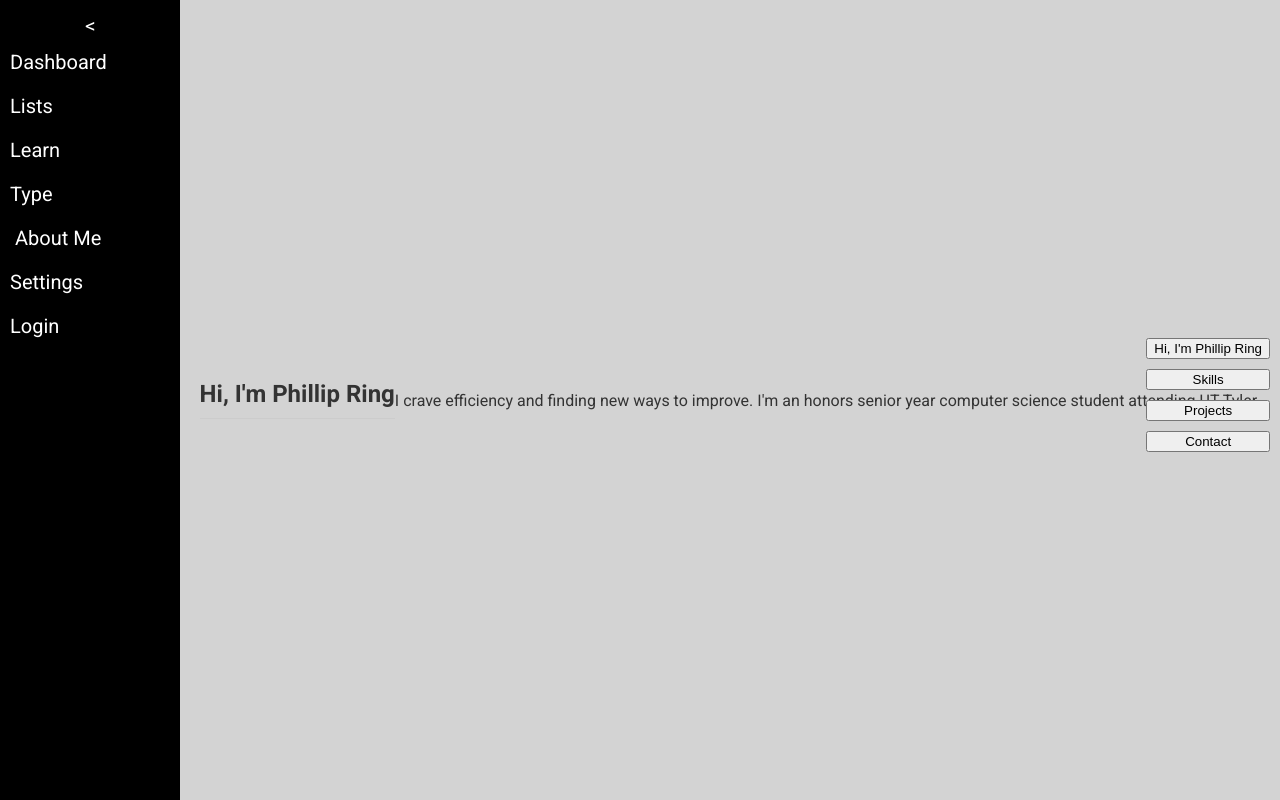
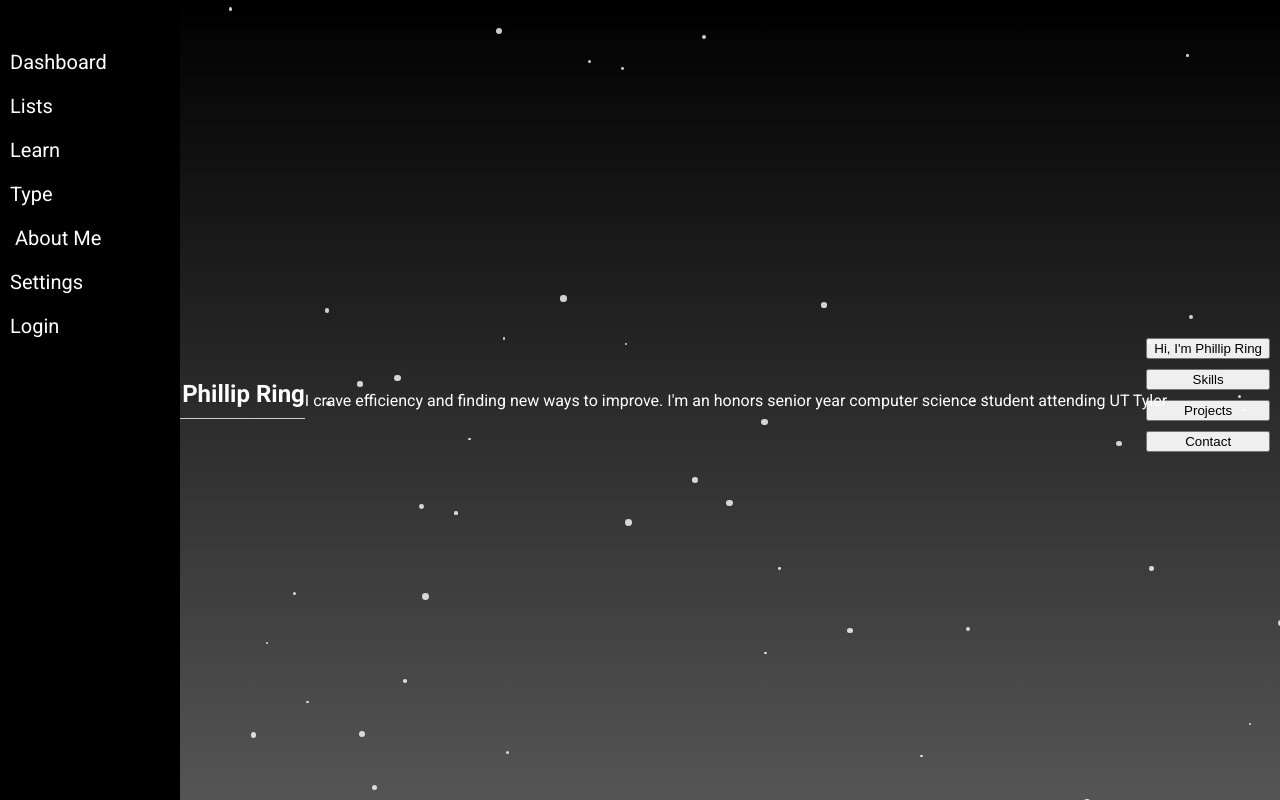
Before and after one commit to philwing100/Portfolio-Vue-Frontend, a Vue app: page / in a window 1280 px wide. Built offline with nearby package versions, Linux system fonts and the light colour scheme.

Commit message:
Falling snow/ash effect working for about me page

```diff
--- /dev/null
+++ b/src/components/AboutMeComponents/AshEffect.vue
@@ -0,0 +1,81 @@
+<template>
+  <div class="particle-container" ref="container"></div>
+</template>
+
+<script>
+export default {
+  mounted() {
+    this.particles = [];
+    this.$nextTick(() => {
+      // Ensures DOM is fully rendered before accessing the container
+      this.createParticles();
+      this.animateParticles();
+    });
+  },
+  methods: {
+    createParticles() {
+      for (let i = 0; i < 50; i++) {
+        this.addParticle();
+      }
+    },
+    addParticle() {
+      const container = this.$refs.container;
+      if (!container) return; // Prevents error if container isn't available
+
+      const particle = document.createElement('div');
+      particle.className = 'particle';
+      container.appendChild(particle);
+
+      const size = Math.random() * 5 + 2; // Random size between 2px and 7px
+      const x = Math.random() * container.clientWidth;
+      const y = -size;
+
+      particle.style.width = `${size}px`;
+      particle.style.height = `${size}px`;
+      particle.style.left = `${x}px`;
+      particle.style.top = `${y}px`;
+
+      this.particles.push({ element: particle, x, y, size, velocityY: Math.random() * 2 + 1 });
+    },
+    animateParticles() {
+      const container = this.$refs.container;
+      if (!container) return; // Prevents error if container isn't available
+
+      this.particles.forEach(particle => {
+        particle.y += particle.velocityY;
+        particle.element.style.top = `${particle.y}px`;
+
+        if (particle.y > container.clientHeight) {
+          // Reset particle to the top
+          particle.y = -particle.size;
+          particle.x = Math.random() * container.clientWidth;
+          particle.element.style.left = `${particle.x}px`;
+        }
+      });
+
+      // Bind 'this' to the method to ensure it has the correct context
+      requestAnimationFrame(this.animateParticles.bind(this));
+    }
+  }
+}
+</script>
+
+<style>
+.particle-container {
+  position: fixed;
+  top: 0;
+  left: 0;
+  width: 100%;
+  height: 100vh;
+  overflow: hidden;
+  pointer-events: none;
+  z-index: 1;
+}
+
+.particle {
+  position: absolute;
+  background-color: rgba(255, 255, 255, 0.8);
+  border-radius: 50%;
+  pointer-events: none;
+}
+</style>
--- a/src/components/AboutMeComponents/FullPage.vue
+++ b/src/components/AboutMeComponents/FullPage.vue
@@ -1,3 +1,5 @@
+/* eslint-disable */
+
 <template>
   <div class="fullpage-container" @wheel="handleScroll">
     <div
@@ -5,9 +7,10 @@
       v-for="(section, index) in sections"
       :key="section.id"
       :ref="`section-${index}`"
+      :class="`section-${index}`"
     >
-        <h2>{{ section.title }}</h2>
-        <p>{{ section.content }}</p>
+      <h2 class="content">{{ section.title }}</h2>
+      <p class="content">{{ section.content }}</p>
     </div>
     <div class="scroll-indicator" v-if="showIndicator">
       <button v-for="(section, index) in sections" :key="index" @click="scrollToSection(index)">
@@ -18,7 +21,11 @@
 </template>
 
 <script>
+import AshEffect from './AshEffect.vue';
+
 export default {
+  components: {
+  },
   props: {
     sections: {
       type: Array,
@@ -64,10 +71,24 @@
           this.scrollToSection(this.activeSection);
       }, 100);
 
+    },
+    computeGradient(index, totalSections) {
+      const step = 255 / (totalSections - 1);
+      const rgbValue = Math.round(step * index);
+      return `linear-gradient(rgb(${rgbValue}, ${rgbValue}, ${rgbValue}), rgb(${rgbValue + step}, ${rgbValue + step}, ${rgbValue + step}))`;
+    },
+    applyGradients() {
+      this.sections.forEach((_, index) => {
+        const section = this.$refs[`section-${index}`][0];
+        if (section) {
+          section.style.backgroundImage = this.computeGradient(index, this.sections.length);
+        }
+      });
     }
   },
   mounted() {
     this.$nextTick(() => {
+      this.applyGradients();
       this.scrollToSection(this.activeSection);
     });
   }
@@ -86,8 +107,14 @@
   display: flex;
   align-items: center;
   justify-content: center;
-    background-color: lightgray;
-    border-bottom: 1px solid #ccc;
+}
+
+.section:nth-child(1) .content {
+  color: white;
+}
+
+.content {
+  z-index: 2;
 }
 
 .scroll-indicator {
--- a/src/components/SidebarComponents/SideBar.vue
+++ b/src/components/SidebarComponents/SideBar.vue
@@ -134,7 +134,7 @@ export default {
 .sidebar {
   height: 100%;
   position: fixed;
-  z-index: 1;
+  z-index: 4;
   top: 0;
   left: 0;
   overflow-x: hidden;
--- a/src/views/AboutMe.vue
+++ b/src/views/AboutMe.vue
@@ -1,4 +1,5 @@
-<template>
+<template class="page">
+    <AshEffect />
   <div>
     <FullPage :sections="sections" :showIndicator="true" />
   </div>
@@ -6,10 +7,12 @@
 
 <script>
 import FullPage from '../components/AboutMeComponents/FullPage.vue';
+import AshEffect from '../components/AboutMeComponents/AshEffect.vue';
 
 export default {
   components: {
-    FullPage
+    FullPage,
+    AshEffect,
   },
   data() {
     return {
@@ -23,3 +26,10 @@ export default {
   }
 };
 </script>
+
+<style>
+.page{
+
+}
+
+</style>
```
Also changed, not shown: src/components/AboutMeComponents/Projects.vue (added, +8 -0 lines). Lines whose indentation alone changed are shown as unchanged.
